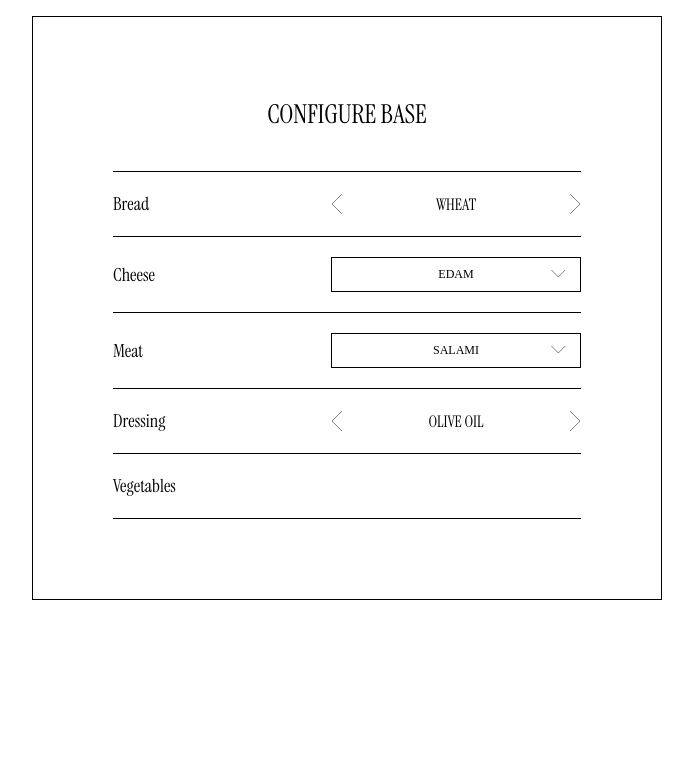
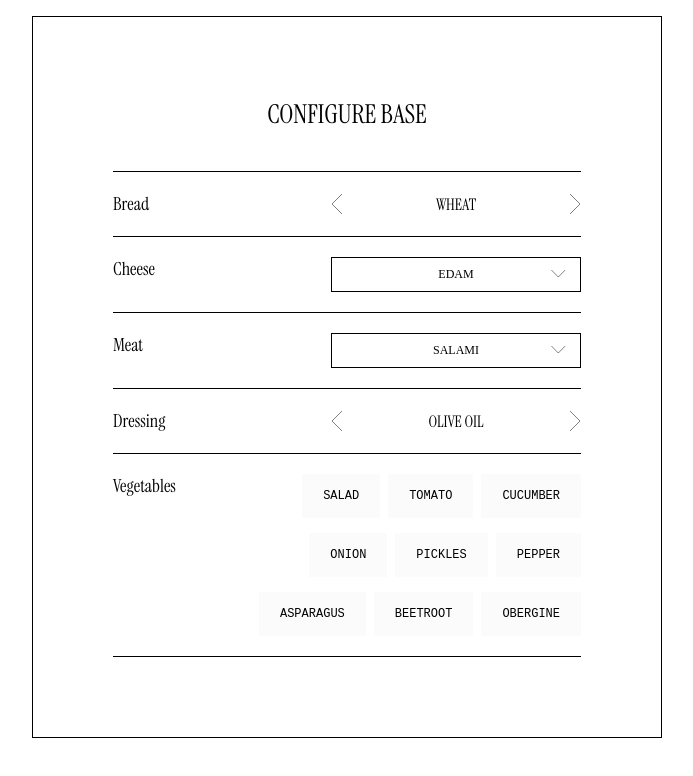
Before and after one commit to meczajkowski/panini-creator, a React (Vite) app: page / in a window 1280 px wide. Shown: the top 776 px of the page, without its empty margins (293-986 px from the left). Built offline with nearby package versions, Linux system fonts and the light colour scheme; a web font is replaced by a local one.

Commit message:
feat: create configure base form section UI - add multiselect component

```diff
--- a/src/components/ConfigSection/ConfigItem.module.css
+++ b/src/components/ConfigSection/ConfigItem.module.css
@@ -15,5 +15,5 @@
 .content {
   display: flex;
   justify-content: space-between;
-  align-items: center;
+  /* align-items: center; */
 }
--- a/src/components/ConfigSection/ConfigItem.tsx
+++ b/src/components/ConfigSection/ConfigItem.tsx
@@ -2,7 +2,9 @@ import { useState } from 'react';
 import styles from './ConfigItem.module.css';
 import Carousel from '../UI/Carousel';
 import Select from '../UI/Select';
-import { ConfigItemSelectType, ConfigItemTitle } from '../../enums';
+import { ButtonType, ConfigItemSelectType, ConfigItemTitle } from '../../enums';
+import Button from '../UI/Button';
+import MultiSelect from '../UI/MultiSelect';
 
 interface ConfigItemProps {
   title: ConfigItemTitle;
@@ -45,6 +47,13 @@ const ConfigItem = (props: ConfigItemProps) => {
               console.log(option);
             }}
           />
+        ) : props.selectType === ConfigItemSelectType.MultiSelect ? (
+          <MultiSelect
+            options={props.children}
+            onSelect={(selectedOptions) => {
+              console.log(selectedOptions);
+            }}
+          />
         ) : (
           ''
         )}
--- a/src/components/UI/Button.module.css
+++ b/src/components/UI/Button.module.css
@@ -26,3 +26,13 @@
 .buttonSecondary:hover {
   border: 0.5px solid var(--color-primary);
 }
+
+.buttonMultiSelect {
+  padding: 10px 20px;
+  background-color: var(--color-tertiary);
+}
+
+.buttonMultiSelectChecked {
+  border: 0.5px solid var(--color-primary);
+  background: var(--color-secondary);
+}
--- a/src/components/UI/Button.tsx
+++ b/src/components/UI/Button.tsx
@@ -10,16 +10,22 @@ import { ButtonType } from '../../enums';
 interface ButtonProps {
   children: string;
   type: ButtonType;
+  onClick?: () => void;
+  checked?: boolean;
 }
 
 const Button = (props: ButtonProps) => {
   return (
     <button
+      onClick={props.onClick}
       className={classnames(
         styles.button,
-        props.type === ButtonType.Primary
-          ? styles.buttonPrimary
-          : styles.buttonSecondary
+        props.type === ButtonType.Primary && styles.buttonPrimary,
+        props.type === ButtonType.Secondary && styles.buttonSecondary,
+        props.type === ButtonType.MultiSelect && styles.buttonMultiSelect,
+        props.type === ButtonType.MultiSelect &&
+          props.checked &&
+          styles.buttonMultiSelectChecked
       )}
     >
       {props.children}
--- /dev/null
+++ b/src/components/UI/MultiSelect.module.css
@@ -0,0 +1,8 @@
+.wrapper {
+  max-width: 330px;
+  display: flex;
+  flex-wrap: wrap;
+  justify-content: flex-end;
+  row-gap: 15px;
+  column-gap: 8px;
+}
--- /dev/null
+++ b/src/components/UI/MultiSelect.tsx
@@ -0,0 +1,48 @@
+import { useState } from 'react';
+import { ButtonType } from '../../enums';
+import Button from './Button';
+import styles from './MultiSelect.module.css';
+
+interface MultiSelectProps {
+  options: string[];
+  onSelect: (selectedOptions: string[]) => void;
+}
+
+const MultiSelect = (props: MultiSelectProps) => {
+  const [selectedOptions, setSelectedOptions] = useState<string[]>([]);
+
+  const toggleSelection = async (variant: string) => {
+    const isSelected = selectedOptions.includes(variant);
+    if (isSelected) {
+      // Variant is already selected, remove it from the array
+      setSelectedOptions((prevSelected) =>
+        prevSelected.filter((item) => item !== variant)
+      );
+    } else {
+      // Variant is not selected, add it to the array
+      setSelectedOptions((prevSelected) => [...prevSelected, variant]);
+    }
+  };
+
+  const handleButtonClick = async (variant: string) => {
+    toggleSelection(variant);
+    props.onSelect(selectedOptions);
+  };
+
+  return (
+    <div className={styles.wrapper}>
+      {props.options.map((variant, index) => (
+        <Button
+          checked={selectedOptions.includes(variant)}
+          key={index}
+          type={ButtonType.MultiSelect}
+          onClick={() => handleButtonClick(variant)}
+        >
+          {variant}
+        </Button>
+      ))}
+    </div>
+  );
+};
+
+export default MultiSelect;
--- a/src/enums.ts
+++ b/src/enums.ts
@@ -1,6 +1,7 @@
 export enum ButtonType {
   Primary = 'primary',
   Secondary = 'secondary',
+  MultiSelect = 'multiSelect',
 }
 
 export const enum CounterButtonType {
```
